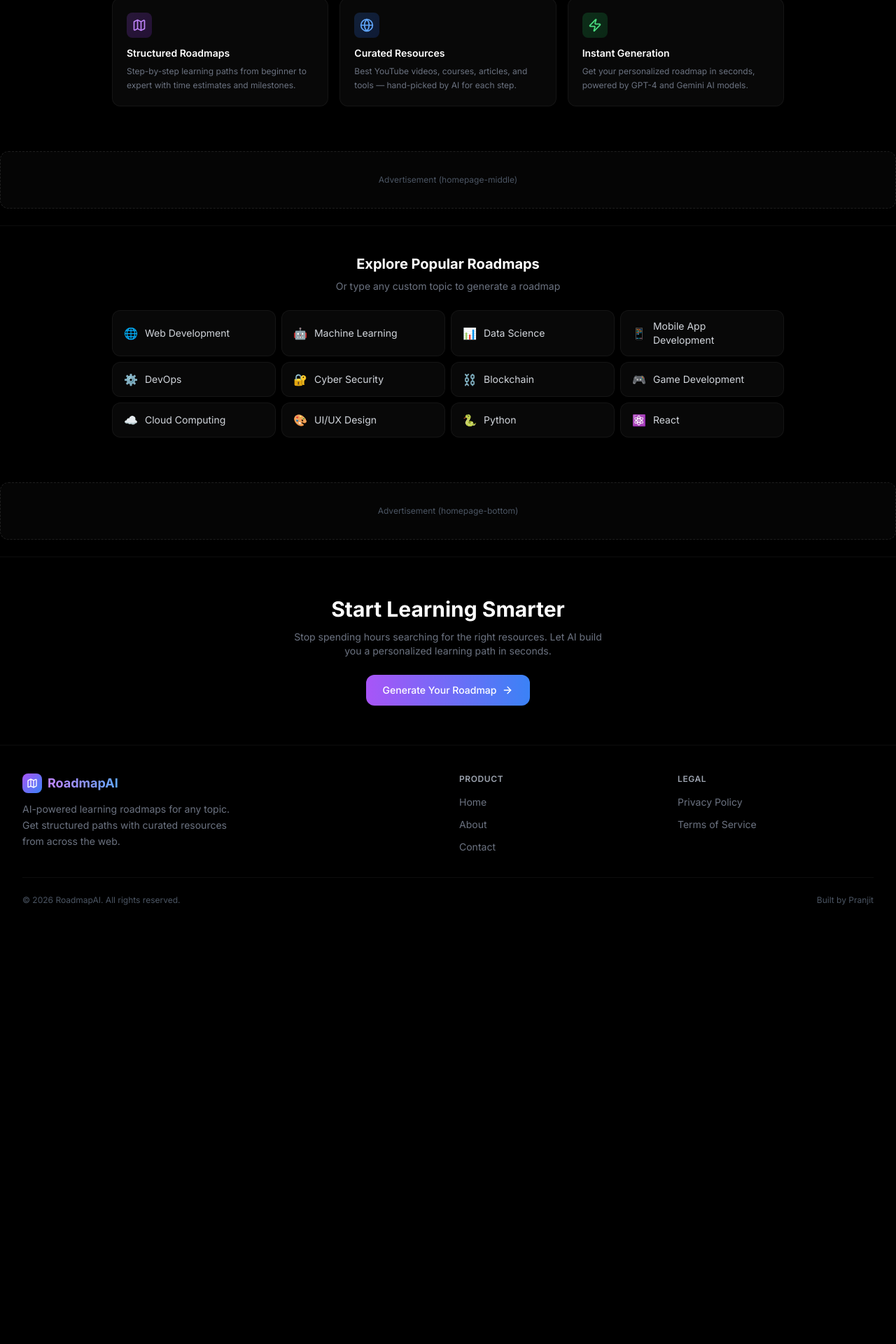
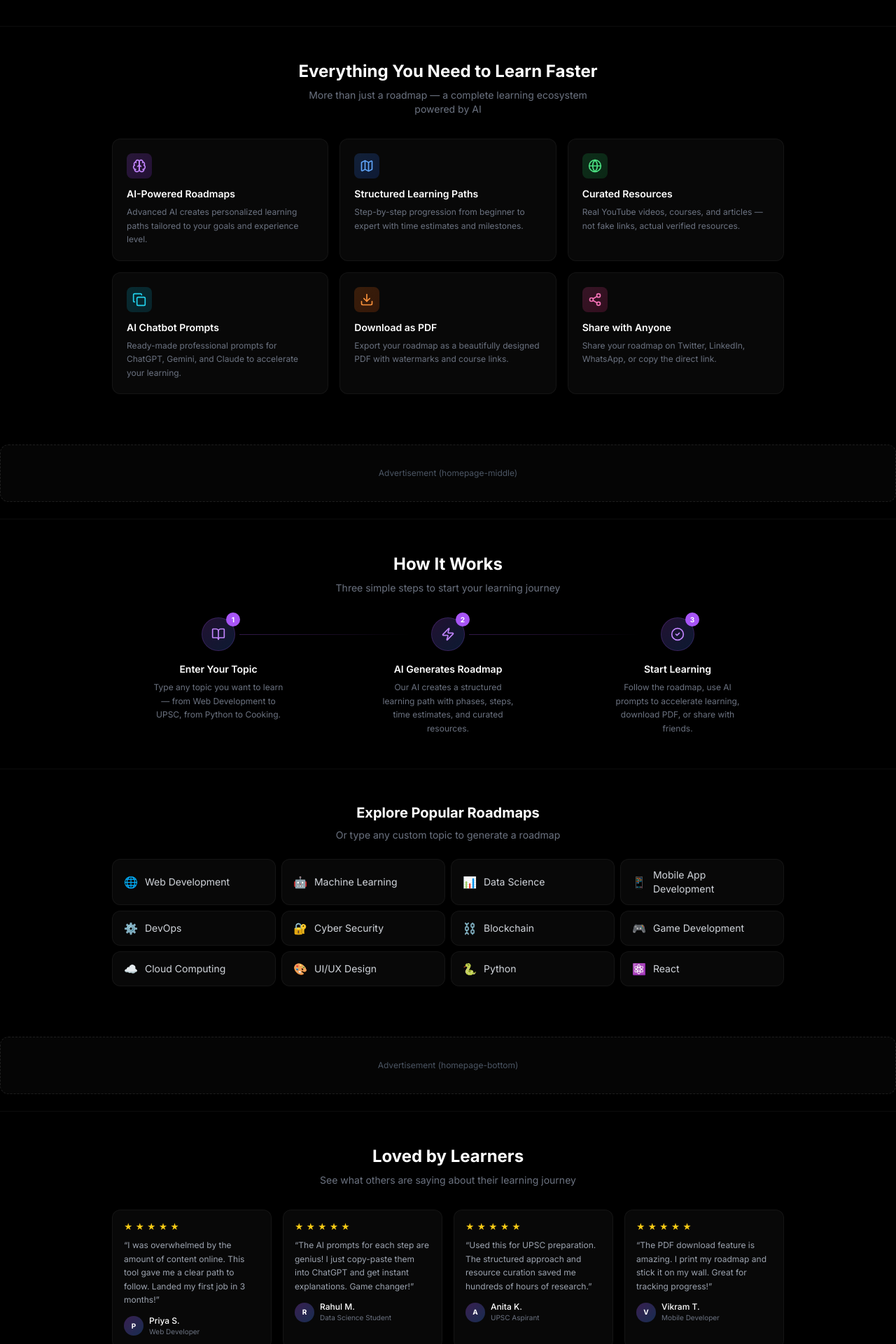
Before and after one commit to HITESHDAS-01/AI-roadmap-website, a Next.js app: page / in a window 1280 px wide. Shown: the part 771-2691 px from the top of the page at 70% size. Before the commit the page ends 2105 px from the top, so only its background shows below. Built offline with nearby package versions, Linux system fonts and the light colour scheme.

Commit message:
feat: Full landing page redesign - Features, How It Works, Testimonials, all new features

```diff
--- a/src/app/page.tsx
+++ b/src/app/page.tsx
@@ -1,28 +1,111 @@
 import TopicInput from "@/components/TopicInput";
 import { AdPlaceholder } from "@/components/AdBanner";
-import { Sparkles, Map, Zap, Globe, ArrowRight } from "lucide-react";
+import {
+  Sparkles,
+  Map,
+  Zap,
+  Globe,
+  ArrowRight,
+  Brain,
+  Share2,
+  Download,
+  Copy,
+  Users,
+  CheckCircle2,
+  BookOpen,
+  Clock,
+} from "lucide-react";
 
 const features = [
   {
-    icon: <Map className="w-5 h-5" />,
-    title: "Structured Roadmaps",
-    description: "Step-by-step learning paths from beginner to expert with time estimates and milestones.",
+    icon: <Brain className="w-5 h-5" />,
+    title: "AI-Powered Roadmaps",
+    description: "Advanced AI creates personalized learning paths tailored to your goals and experience level.",
     color: "from-purple-500/20 to-purple-600/20",
     iconColor: "text-purple-400",
   },
   {
-    icon: <Globe className="w-5 h-5" />,
-    title: "Curated Resources",
-    description: "Best YouTube videos, courses, articles, and tools — hand-picked by AI for each step.",
+    icon: <Map className="w-5 h-5" />,
+    title: "Structured Learning Paths",
+    description: "Step-by-step progression from beginner to expert with time estimates and milestones.",
     color: "from-blue-500/20 to-blue-600/20",
     iconColor: "text-blue-400",
   },
   {
-    icon: <Zap className="w-5 h-5" />,
-    title: "Instant Generation",
-    description: "Get your personalized roadmap in seconds, powered by GPT-4 and Gemini AI models.",
+    icon: <Globe className="w-5 h-5" />,
+    title: "Curated Resources",
+    description: "Real YouTube videos, courses, and articles — not fake links, actual verified resources.",
     color: "from-green-500/20 to-green-600/20",
     iconColor: "text-green-400",
+  },
+  {
+    icon: <Copy className="w-5 h-5" />,
+    title: "AI Chatbot Prompts",
+    description: "Ready-made professional prompts for ChatGPT, Gemini, and Claude to accelerate your learning.",
+    color: "from-cyan-500/20 to-cyan-600/20",
+    iconColor: "text-cyan-400",
+  },
+  {
+    icon: <Download className="w-5 h-5" />,
+    title: "Download as PDF",
+    description: "Export your roadmap as a beautifully designed PDF with watermarks and course links.",
+    color: "from-orange-500/20 to-orange-600/20",
+    iconColor: "text-orange-400",
+  },
+  {
+    icon: <Share2 className="w-5 h-5" />,
+    title: "Share with Anyone",
+    description: "Share your roadmap on Twitter, LinkedIn, WhatsApp, or copy the direct link.",
+    color: "from-pink-500/20 to-pink-600/20",
+    iconColor: "text-pink-400",
+  },
+];
+
+const howItWorks = [
+  {
+    step: "1",
+    title: "Enter Your Topic",
+    description: "Type any topic you want to learn — from Web Development to UPSC, from Python to Cooking.",
+    icon: <BookOpen className="w-5 h-5" />,
+  },
+  {
+    step: "2",
+    title: "AI Generates Roadmap",
+    description: "Our AI creates a structured learning path with phases, steps, time estimates, and curated resources.",
+    icon: <Zap className="w-5 h-5" />,
+  },
+  {
+    step: "3",
+    title: "Start Learning",
+    description: "Follow the roadmap, use AI prompts to accelerate learning, download PDF, or share with friends.",
+    icon: <CheckCircle2 className="w-5 h-5" />,
+  },
+];
+
+const testimonials = [
+  {
+    name: "Priya S.",
+    role: "Web Developer",
+    text: "I was overwhelmed by the amount of content online. This tool gave me a clear path to follow. Landed my first job in 3 months!",
+    rating: 5,
+  },
+  {
+    name: "Rahul M.",
+    role: "Data Science Student",
+    text: "The AI prompts for each step are genius! I just copy-paste them into ChatGPT and get instant explanations. Game changer!",
+    rating: 5,
+  },
+  {
+    name: "Anita K.",
+    role: "UPSC Aspirant",
+    text: "Used this for UPSC preparation. The structured approach and resource curation saved me hundreds of hours of research.",
+    rating: 5,
+  },
+  {
+    name: "Vikram T.",
+    role: "Mobile Developer",
+    text: "The PDF download feature is amazing. I print my roadmap and stick it on my wall. Great for tracking progress!",
+    rating: 5,
   },
 ];
 
@@ -50,6 +133,7 @@ const stats = [
 export default function Home() {
   return (
     <div className="relative">
+      {/* Hero Section */}
       <section className="relative overflow-hidden">
         <div className="absolute inset-0 overflow-hidden pointer-events-none">
           <div className="absolute top-0 left-1/4 w-[500px] h-[500px] bg-purple-500/8 rounded-full blur-[120px]" />
@@ -73,7 +157,7 @@ export default function Home() {
             </h1>
             <p className="text-base sm:text-lg text-gray-400 max-w-xl mx-auto mb-8">
               Enter any topic and get a professional, structured learning roadmap
-              with curated resources from across the web.
+              with curated resources, AI prompts, and downloadable PDFs.
             </p>
 
             <TopicInput />
@@ -83,6 +167,7 @@ export default function Home() {
 
       <AdPlaceholder position="homepage-after-hero" />
 
+      {/* Stats Section */}
       <section className="border-t border-white/5 py-10">
         <div className="max-w-5xl mx-auto px-4 sm:px-6 lg:px-8">
           <div className="grid grid-cols-3 gap-4 max-w-lg mx-auto mb-10">
@@ -95,15 +180,28 @@ export default function Home() {
               </div>
             ))}
           </div>
+        </div>
+      </section>
 
-          <div className="grid grid-cols-1 sm:grid-cols-3 gap-4">
+      {/* Features Section */}
+      <section className="border-t border-white/5 py-12">
+        <div className="max-w-5xl mx-auto px-4 sm:px-6 lg:px-8">
+          <div className="text-center mb-8">
+            <h2 className="text-xl sm:text-2xl font-bold text-white mb-2">
+              Everything You Need to Learn Faster
+            </h2>
+            <p className="text-sm text-gray-500 max-w-md mx-auto">
+              More than just a roadmap — a complete learning ecosystem powered by AI
+            </p>
+          </div>
+          <div className="grid grid-cols-1 sm:grid-cols-2 lg:grid-cols-3 gap-4">
             {features.map((feature) => (
               <div
                 key={feature.title}
-                className="p-5 rounded-xl bg-white/[0.03] border border-white/5 hover:border-white/10 transition-colors"
+                className="p-5 rounded-xl bg-white/[0.03] border border-white/5 hover:border-white/10 transition-colors group"
               >
                 <div
-                  className={`w-9 h-9 rounded-lg bg-gradient-to-br ${feature.color} flex items-center justify-center mb-3`}
+                  className={`w-9 h-9 rounded-lg bg-gradient-to-br ${feature.color} flex items-center justify-center mb-3 group-hover:scale-110 transition-transform`}
                 >
                   <span className={feature.iconColor}>{feature.icon}</span>
                 </div>
@@ -119,7 +217,43 @@ export default function Home() {
 
       <AdPlaceholder position="homepage-middle" />
 
-      <section className="border-t border-white/5 py-10">
+      {/* How It Works Section */}
+      <section className="border-t border-white/5 py-12">
+        <div className="max-w-5xl mx-auto px-4 sm:px-6 lg:px-8">
+          <div className="text-center mb-8">
+            <h2 className="text-xl sm:text-2xl font-bold text-white mb-2">
+              How It Works
+            </h2>
+            <p className="text-sm text-gray-500">
+              Three simple steps to start your learning journey
+            </p>
+          </div>
+          <div className="grid grid-cols-1 sm:grid-cols-3 gap-6">
+            {howItWorks.map((item, index) => (
+              <div key={item.step} className="relative">
+                <div className="flex flex-col items-center text-center">
+                  <div className="w-12 h-12 rounded-full bg-gradient-to-br from-purple-500/20 to-blue-500/20 border border-purple-500/20 flex items-center justify-center mb-4 relative">
+                    <span className="text-purple-400">{item.icon}</span>
+                    <span className="absolute -top-2 -right-2 w-5 h-5 rounded-full bg-purple-500 text-white text-[10px] font-bold flex items-center justify-center">
+                      {item.step}
+                    </span>
+                  </div>
+                  <h3 className="font-semibold text-white text-sm mb-1.5">{item.title}</h3>
+                  <p className="text-xs text-gray-500 leading-relaxed max-w-[200px]">
+                    {item.description}
+                  </p>
+                </div>
+                {index < howItWorks.length - 1 && (
+                  <div className="hidden sm:block absolute top-6 left-[60%] w-[80%] h-px bg-gradient-to-r from-purple-500/30 to-transparent" />
+                )}
+              </div>
+            ))}
+          </div>
+        </div>
+      </section>
+
+      {/* Popular Topics */}
+      <section className="border-t border-white/5 py-12">
         <div className="max-w-5xl mx-auto px-4 sm:px-6 lg:px-8">
           <div className="text-center mb-6">
             <h2 className="text-lg sm:text-xl font-bold text-white mb-2">
@@ -149,6 +283,49 @@ export default function Home() {
 
       <AdPlaceholder position="homepage-bottom" />
 
+      {/* Testimonials Section */}
+      <section className="border-t border-white/5 py-12">
+        <div className="max-w-5xl mx-auto px-4 sm:px-6 lg:px-8">
+          <div className="text-center mb-8">
+            <h2 className="text-xl sm:text-2xl font-bold text-white mb-2">
+              Loved by Learners
+            </h2>
+            <p className="text-sm text-gray-500">
+              See what others are saying about their learning journey
+            </p>
+          </div>
+          <div className="grid grid-cols-1 sm:grid-cols-2 lg:grid-cols-4 gap-4">
+            {testimonials.map((testimonial) => (
+              <div
+                key={testimonial.name}
+                className="p-4 rounded-xl bg-white/[0.03] border border-white/5 hover:border-white/10 transition-colors"
+              >
+                <div className="flex items-center gap-1 mb-2">
+                  {Array.from({ length: testimonial.rating }).map((_, i) => (
+                    <span key={i} className="text-yellow-400 text-xs">★</span>
+                  ))}
+                </div>
+                <p className="text-xs text-gray-400 leading-relaxed mb-3">
+                  &ldquo;{testimonial.text}&rdquo;
+                </p>
+                <div className="flex items-center gap-2">
+                  <div className="w-7 h-7 rounded-full bg-gradient-to-br from-purple-500/30 to-blue-500/30 flex items-center justify-center">
+                    <span className="text-[10px] font-bold text-white">
+                      {testimonial.name.charAt(0)}
+                    </span>
+                  </div>
+                  <div>
+                    <p className="text-xs font-medium text-white">{testimonial.name}</p>
+                    <p className="text-[10px] text-gray-500">{testimonial.role}</p>
+                  </div>
+                </div>
+              </div>
+            ))}
+          </div>
+        </div>
+      </section>
+
+      {/* CTA Section */}
       <section className="border-t border-white/5 py-14">
         <div className="max-w-3xl mx-auto px-4 sm:px-6 lg:px-8 text-center">
           <h2 className="text-2xl sm:text-3xl font-bold text-white mb-3">
```
